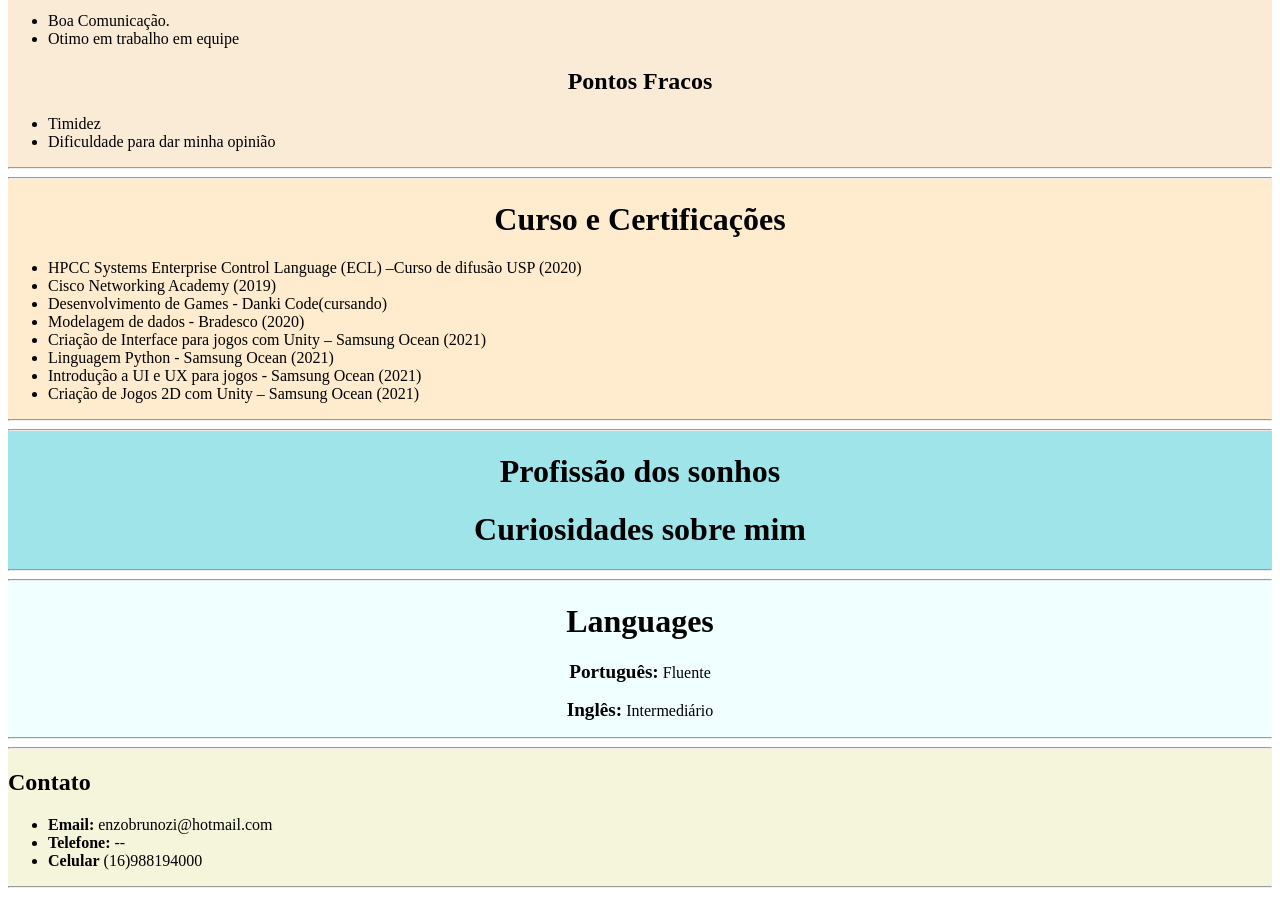
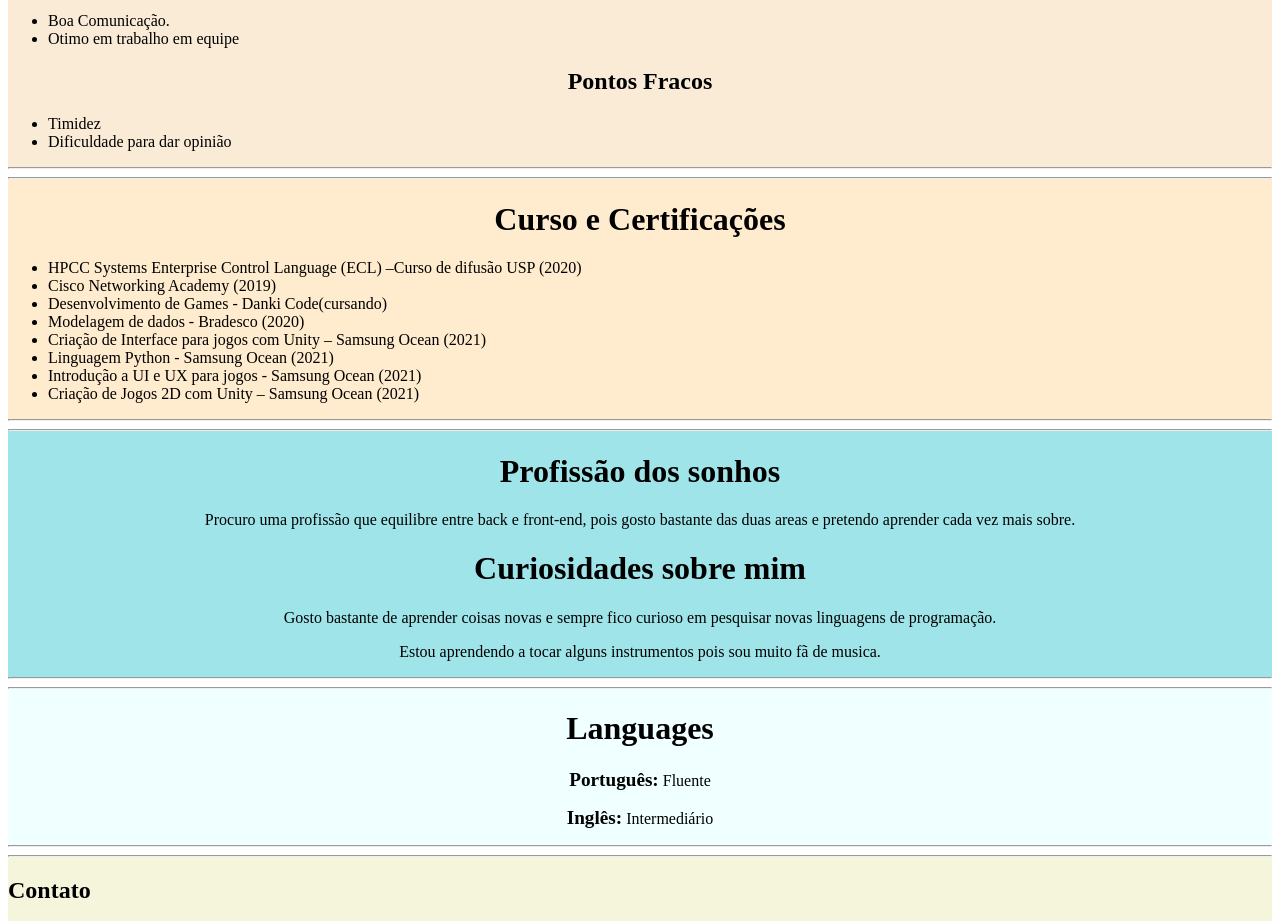
Before and after one commit to EnzowMb/Atv_Pratica_2_DW1_EnzoMb, a plain HTML site: page index.html in a window 1280 px wide. Shown: the part 960-1881 px from the top of the page. Before the commit the page ends 1856 px from the top, so only its background shows below. Drawn offline with Linux system fonts and the light colour scheme.

Commit message:
segundo commit

```diff
--- a/index.html
+++ b/index.html
@@ -70,7 +70,7 @@
         <ul>
 
             <li>Timidez</li>
-            <li>Dificuldade para dar minha opinião</li>
+            <li>Dificuldade para dar opinião</li>
 
         </ul>
         <hr>
@@ -106,8 +106,10 @@
         <hr>
 
         <h1>Profissão dos sonhos</h1>
-
+        <p>Procuro uma profissão que equilibre entre back e front-end, pois gosto bastante das duas areas e pretendo aprender cada vez mais sobre.</p>
         <h1>Curiosidades sobre mim</h1>
+        <p>Gosto bastante de aprender coisas novas e sempre fico curioso em pesquisar novas linguagens de programação.</p>
+        <p>Estou aprendendo a tocar alguns instrumentos pois sou muito fã de musica.</p>
 
         <hr>
     </div>
```
